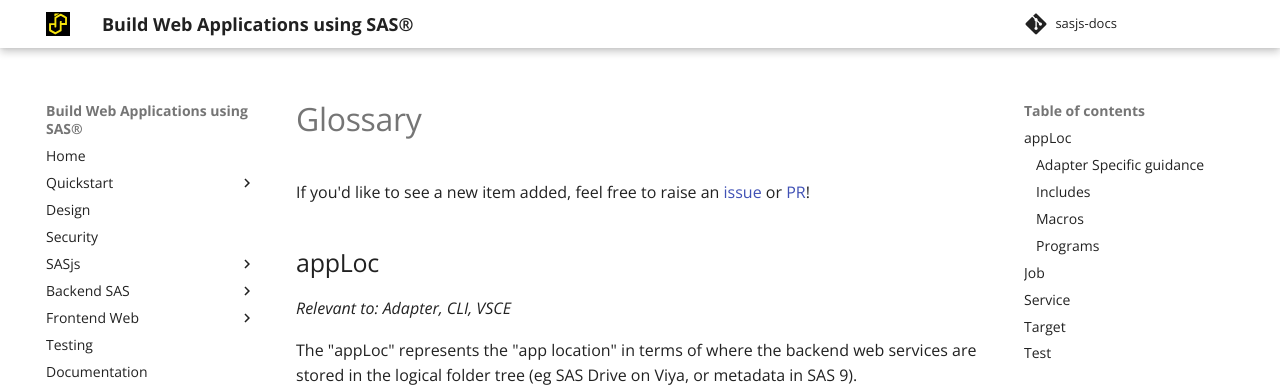
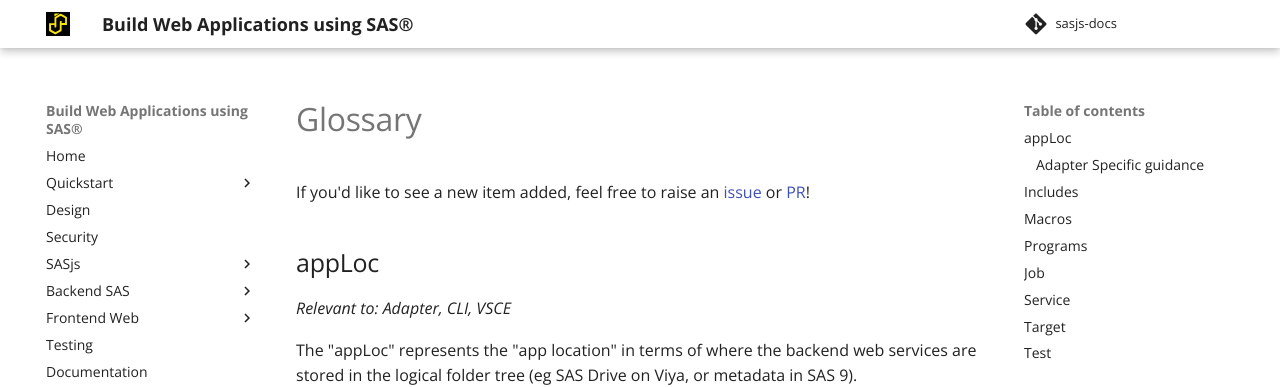
Before and after one commit to sasjs/sasjs.io, an MkDocs documentation site: the page built from docs/glossary.md, in a window 1280 px wide and 900 px high. Shown: the top 387 px of the window. Built offline with MkDocs 1.6.1 and Material for MkDocs 9.7.7, drawn with Linux system fonts in a browser that asks for light colours; comment, search, counter and statistics services are not loaded.

```diff
--- a/docs/glossary.md
+++ b/docs/glossary.md
@@ -25,19 +25,19 @@ By defining the appLoc in the SASjs config, the `sasjs.request()` method can use
 
 If the `request()` method is used _with_ a leading slash, the `appLoc` is ignored.  If `request()` is used _without_ a leading slash, the `appLoc` **must** be provided in the sasjs config object.
 
-### Includes
+## Includes
 
 _Relevant to: CLI, VSCE_
 
 SAS Includes (coming from the `programFolders` array) can be inserted into any Primary Artefact (Job or Service or Test).  They are essentially 'arbitrary code blocks'.  More information available [here](https://cli.sasjs.io/artefacts/#sas-includes)
 
-### Macros
+## Macros
 
 _Relevant to: CLI, VSCE_
 
 SAS Macros should be in a file with the same name as the macro itself.  Each macro file should contain just one macro.  Macros can be compiled into multiple artefacts.  More information [here](https://cli.sasjs.io/artefacts/#sas-macros).
 
-### Programs
+## Programs
 
 See [includes](https://sasjs.io/glossary/#includes).
 
```
